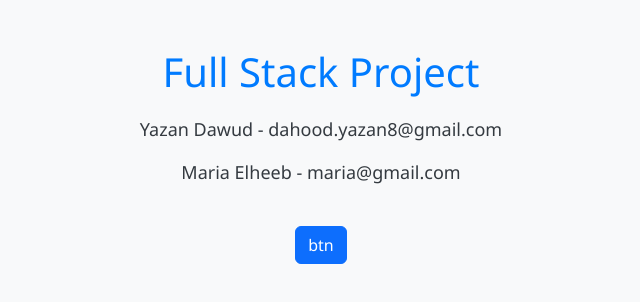
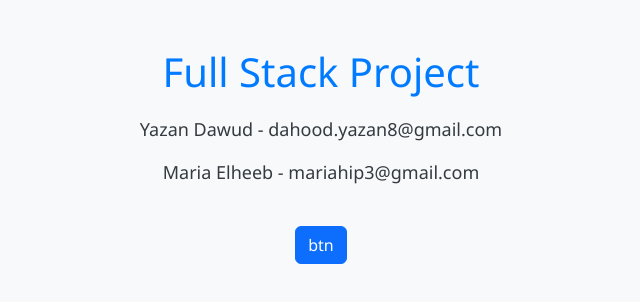
Before and after one commit to yazandahood8/FULLSTACKPROJECT, a plain HTML site: page index.html in a window 1280 px wide. Shown: the full height of the page, 319-959 px from the left. Drawn offline with nearby package versions, Linux system fonts and the light colour scheme.

Commit message:
Update email of maria index.html

```diff
--- a/index.html
+++ b/index.html
@@ -10,7 +10,7 @@
   <div class="container">
     <h1>Full Stack Project</h1>
     <p>Yazan Dawud - dahood.yazan8@gmail.com</p>
-    <p>Maria Elheeb - maria@gmail.com</p>
+    <p>Maria Elheeb - mariahip3@gmail.com</p>
   </div>
   <script src="script.js"></script>
 </body>
```
